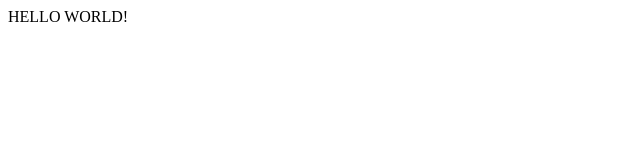
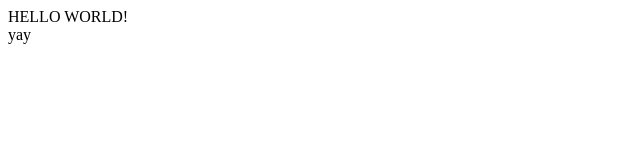
Before and after one commit to alexlin93/test-repo, a plain HTML site: page index.html in a window 1280 px wide. Shown: the full height of the page, 0-640 px from the left. Drawn offline with Linux system fonts and the light colour scheme.

Commit message:
added yay

```diff
--- a/index.html
+++ b/index.html
@@ -1,5 +1,5 @@
 <html>
  <body>
-   <div>HELLO WORLD!</div>
+   <div>HELLO WORLD!</div><div>yay</div>
   </body>
 </html>
```
